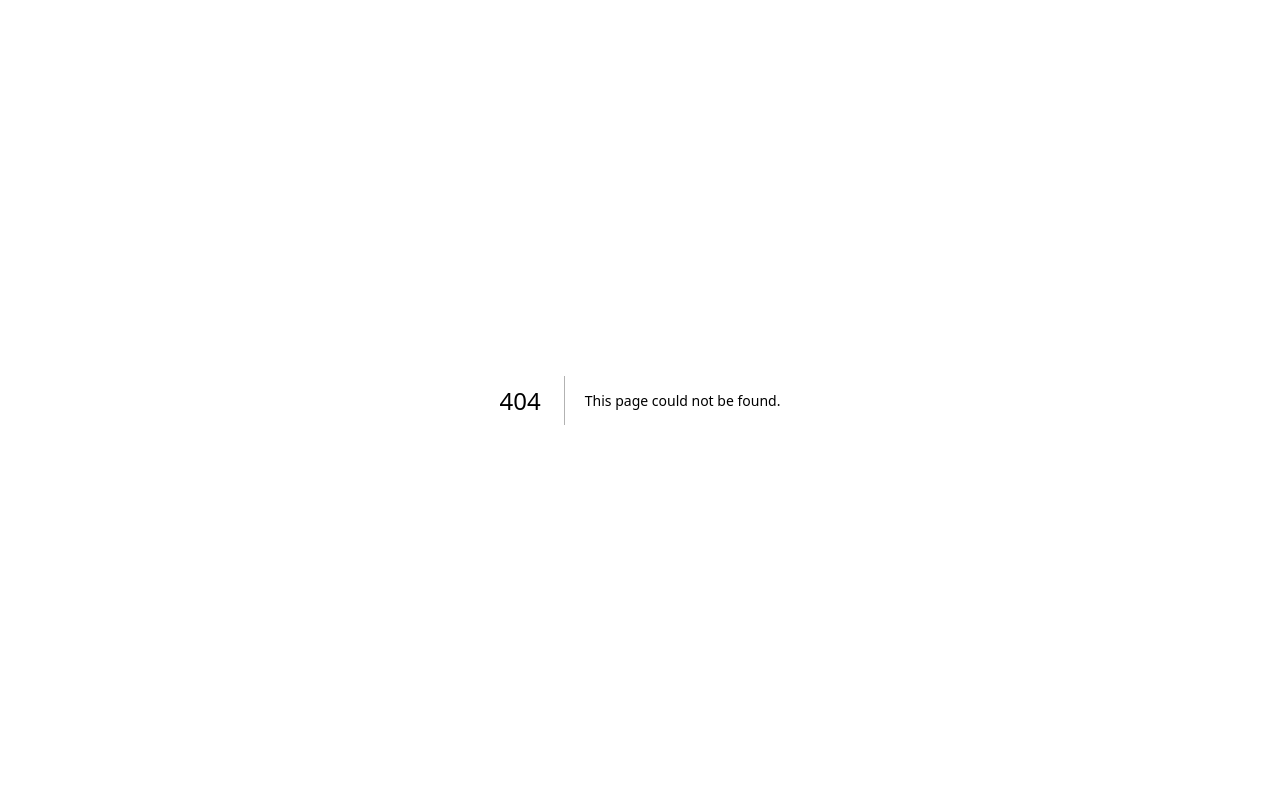
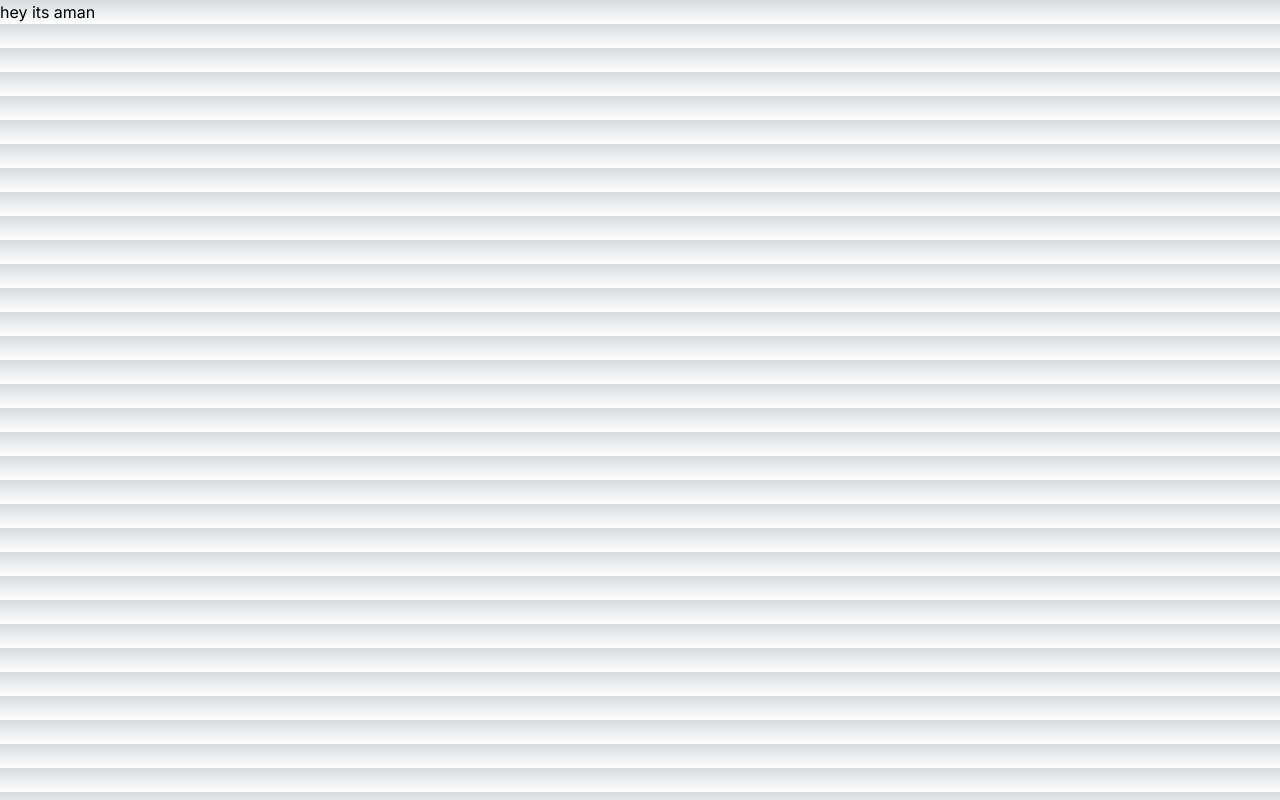
Before and after one commit to zohaibiqbal00/zameen, a Next.js app in the folder zameen.com/: page /Aman in a window 1280 px wide. Before the commit this address had no page. Built offline with nearby package versions, Linux system fonts and the light colour scheme.

Commit message:
add new component

```diff
--- /dev/null
+++ b/zameen.com/app/Aman/page.tsx
@@ -0,0 +1,7 @@
+import React from 'react'
+
+export default function page() {
+  return (
+    <div>hey its aman</div>
+  )
+}
```
Also changed, not shown: zameen.com/package.json (+5 -4 lines), 1 other file (tests, documents, lock files or other folders).
